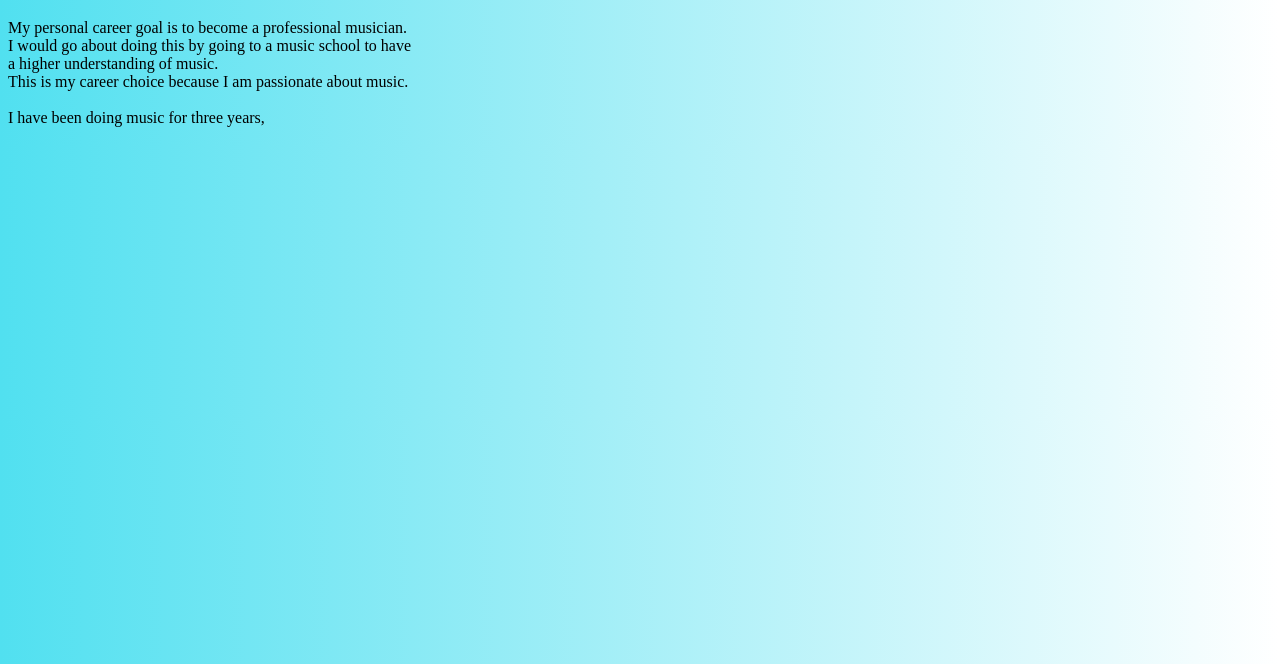
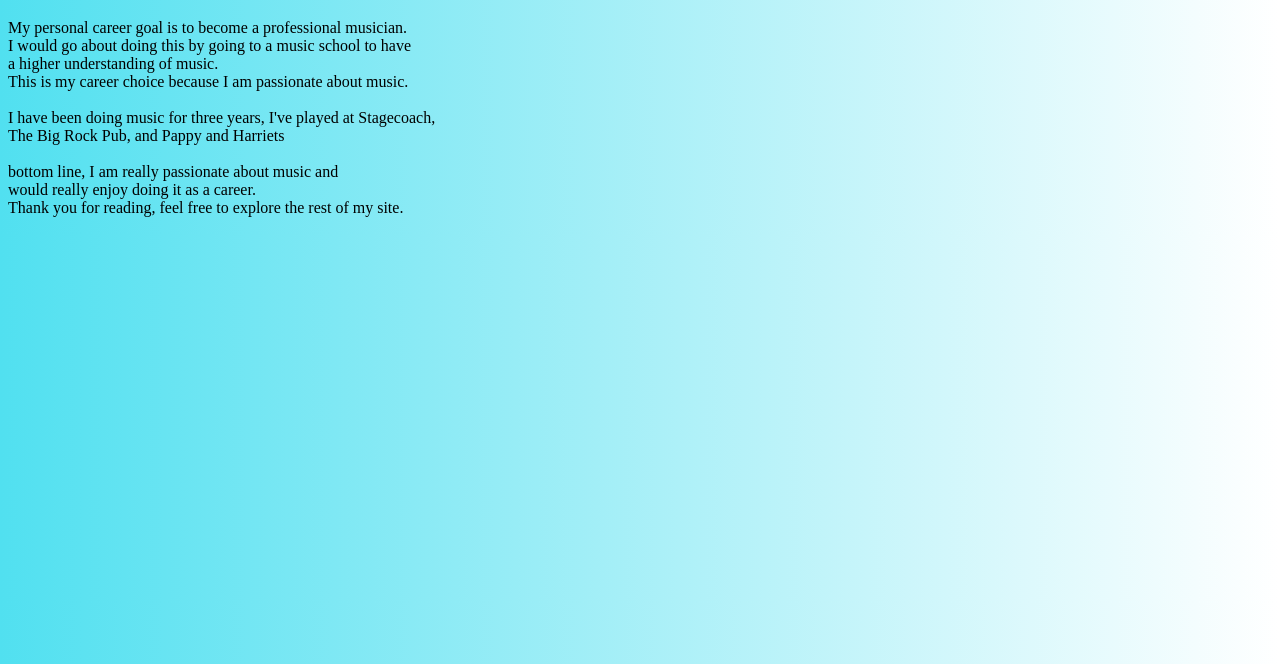
Before and after one commit to MasonSingleterry/MasonSingleterry.github.io, a plain HTML site: page aboutme.html in a window 1280 px wide. Shown: the part 136-800 px from the top of the page. Drawn offline with Linux system fonts and the light colour scheme.

Commit message:
finished about me text

```diff
--- a/aboutme.html
+++ b/aboutme.html
@@ -28,7 +28,13 @@
             This is my career choice because I am passionate about music.<br>
             <br>
             I have been doing music for three years,
-
+            I've played at Stagecoach,<br>The Big Rock Pub,
+            and Pappy and Harriets
+            <br>
+            <br>
+            bottom line, I am really passionate about music and<br>
+            would really enjoy doing it as a career.<br>
+            Thank you for reading, feel free to explore the rest of my site.
 
         </P>
     </body>
--- a/style.css
+++ b/style.css
@@ -1,6 +1,6 @@
             .body {
                 background-image: linear-gradient(90deg, #51e0f0,  #FFFFFF);
-                color: #00000;
+                color: #000000;
                 font-size: 12;
             }
 
```
